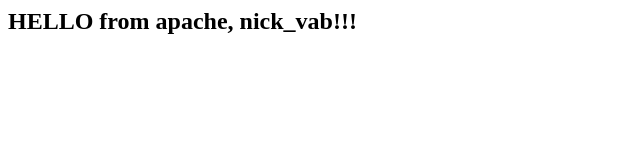
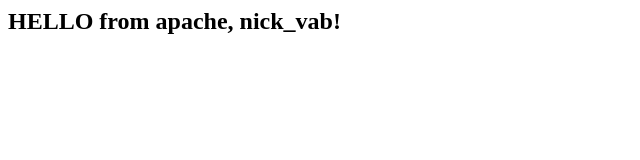
Before and after one commit to nickvab/ansible-pull_apache, a plain HTML site: page webapp/index.html in a window 1280 px wide. Shown: the full height of the page, 0-640 px from the left. Drawn offline with Linux system fonts and the light colour scheme.

Commit message:
new changes

```diff
--- a/webapp/index.html
+++ b/webapp/index.html
@@ -1 +1 @@
-<h2>HELLO from apache, nick_vab!!!</h2>
+<h2>HELLO from apache, nick_vab!</h2>
```
